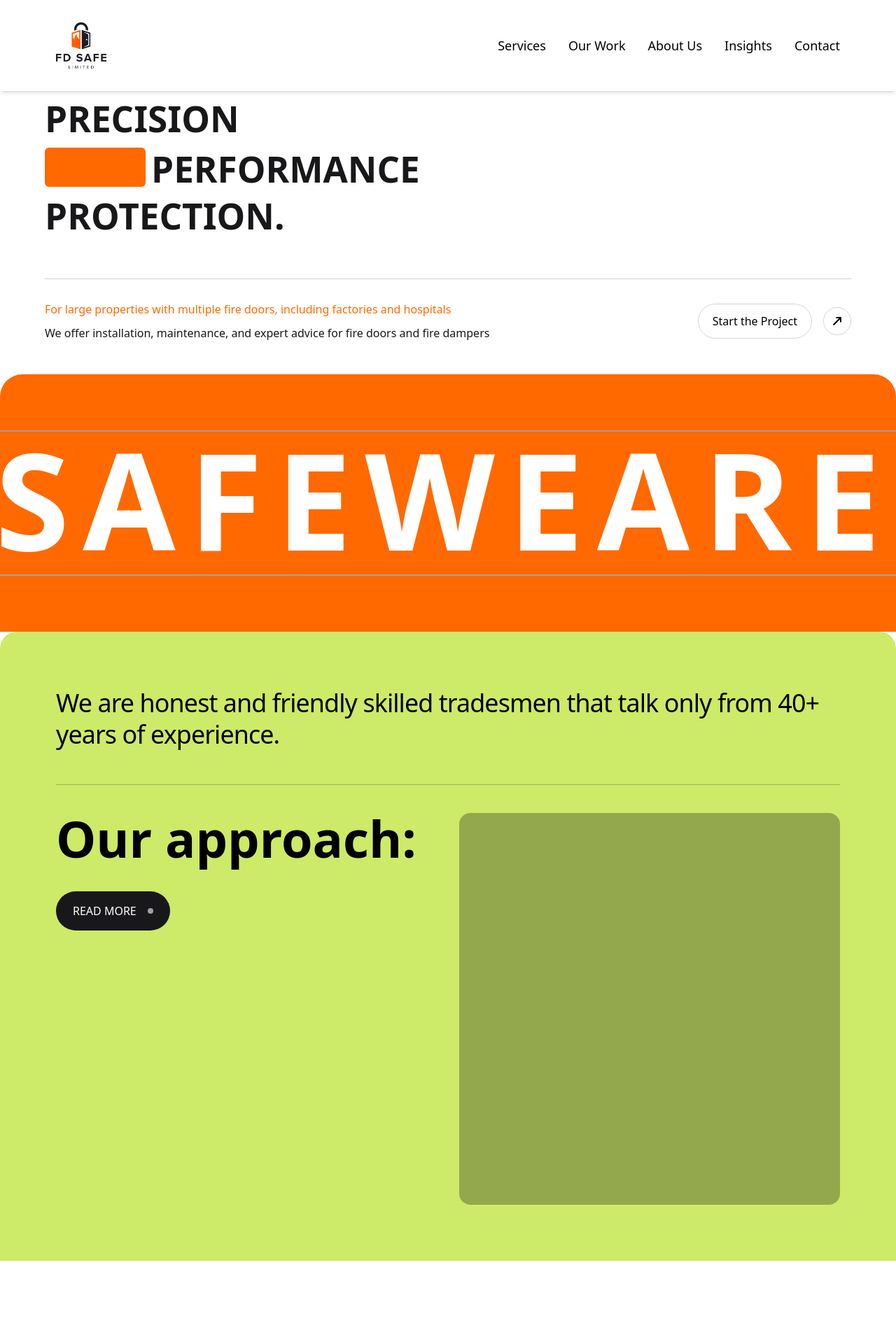
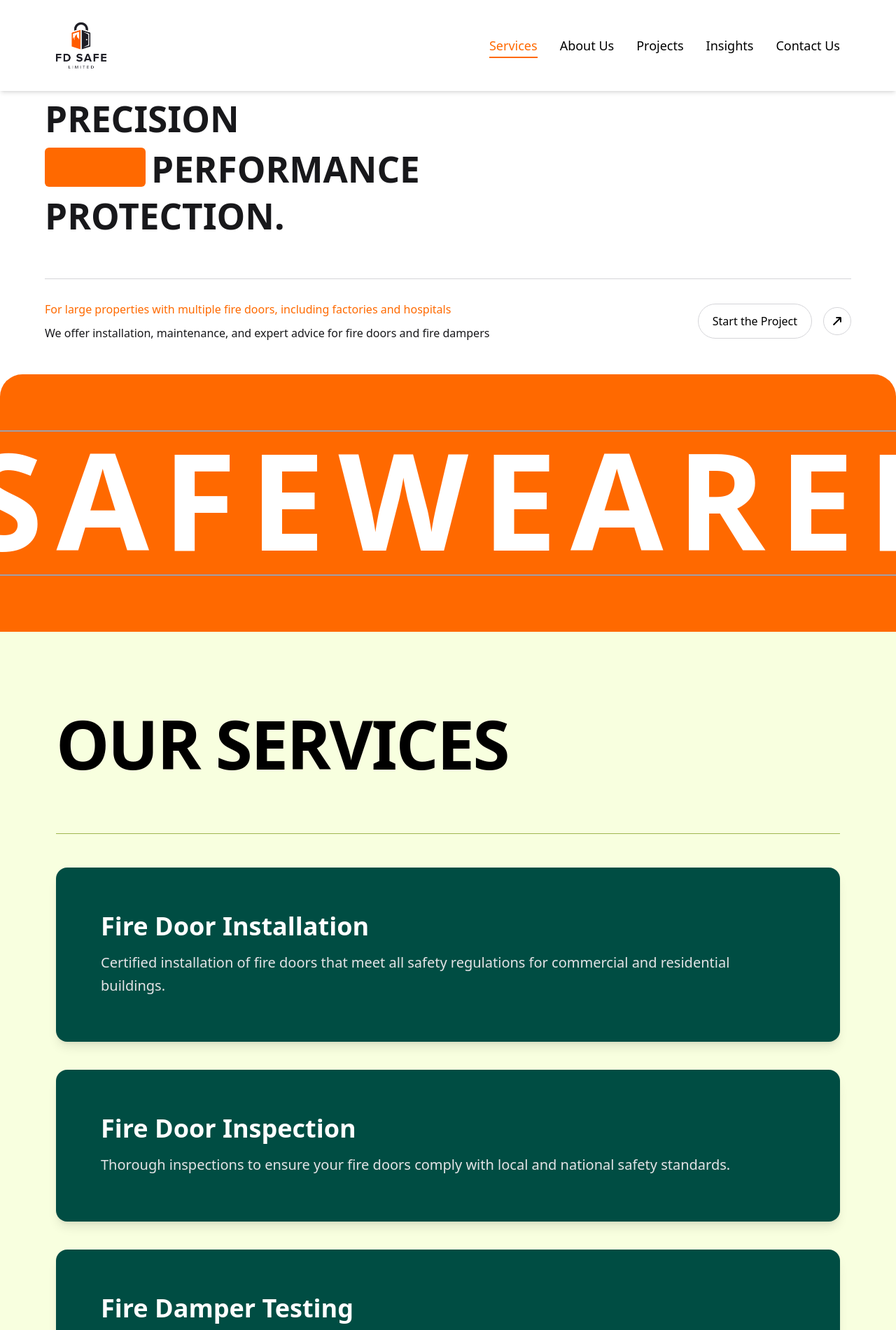
Before and after one commit to yupsang1719/fd-safe, a React (Vite) app: page / in a window 1280 px wide. Shown: the top 1901 px of the page at 70% size. Built offline with nearby package versions, Linux system fonts and the light colour scheme.

Commit message:
Feat: add about us page with routing and slide transition

```diff
--- a/package.json
+++ b/package.json
@@ -20,6 +20,7 @@
     "react": "^18.3.1",
     "react-dom": "^18.3.1",
     "react-icons": "^5.4.0",
+    "react-router-dom": "^7.5.1",
     "tailwindcss": "^4.0.3"
   },
   "devDependencies": {
--- a/src/App.jsx
+++ b/src/App.jsx
@@ -1,4 +1,7 @@
-import React from 'react'
+import React from 'react';
+import { BrowserRouter as Router, Routes, Route } from 'react-router-dom';
+
+// Home page sections
 import Navbar from './components/Navbar';
 import Landing from './components/Landing';
 import { Marquee } from './components/Marquee';
@@ -6,26 +9,43 @@ import Fdabout from './components/Fdabout';
 import Featured from './components/Featured';
 import Cards from './components/Cards';
 import { Fdfooter } from './components/Fdfooter';
+import Calltoaction from './components/Calltoaction';
+import Services from './components/services';
+
+// Extra pages
+import AboutUs from './pages/AboutUs';
+
+// Scroll
 import LocomotiveScroll from 'locomotive-scroll';
-import Calltoaction from './components/Calltoaction';
-import AshParticles from './components/AshParticles';
+// import AshParticles from './components/AshParticles';
 
+function Home() {
+  const locomotiveScroll = new LocomotiveScroll();
+
+  return (
+    <div className="w-full h-screen text-black scroll-smooth">
+      <Navbar />
+      <section id="home"><Landing /></section>
+      <Marquee />
+      <section id="services" className="scroll-mt-32"><Services /></section>
+      <section id="about-us" className="scroll-mt-32"><Fdabout /></section>
+      <section id="projects" className="scroll-mt-32"><Featured /></section>
+      <section id="insights" className="scroll-mt-32"><Cards /></section>
+      <Calltoaction />
+      <section id="contact-us" className="scroll-mt-32"><Fdfooter /></section>
+    </div>
+  );
+}
 
 function App() {
-  const locomotiveScroll = new LocomotiveScroll();
   return (
-    <div className="w-full h-scree text-black">
-        <Navbar />
-        <Landing />
-        <Marquee />
-        <Fdabout/>
-        <Featured/>
-        <Cards/>
-        <Calltoaction/>
-        <Fdfooter />
-        {/* <AshParticles /> */}
-    </div>
-  )
+    <Router>
+      <Routes>
+        <Route path="/" element={<Home />} />
+        <Route path="/about-us" element={<AboutUs />} />
+      </Routes>
+    </Router>
+  );
 }
 
-export default App
+export default App;
--- a/src/components/Fdabout.jsx
+++ b/src/components/Fdabout.jsx
@@ -1,45 +1,21 @@
 import { motion } from 'framer-motion';
 import React from 'react';
 
-function Fdabout() {
+const AboutUsDetails = () => {
   return (
-    <div className="w-full px-4 sm:px-8 md:px-14 lg:px-20 py-10 sm:py-14 md:py-20 bg-[#CDEA68] rounded-tl-3xl rounded-tr-3xl text-black">
+    <motion.div
+      initial={{ x: '100vw', opacity: 0 }}
+      animate={{ x: 0, opacity: 1 }}
+      exit={{ x: '-100vw', opacity: 0 }}
+      transition={{ duration: 0.6, ease: 'easeInOut' }}
+      className="min-h-screen px-6 py-20 md:px-20 bg-white text-black"
+    >
+      <h1 className="text-5xl font-bold mb-6">About FD Safe Doors</h1>
+      <p className="text-lg leading-relaxed">
+        With over 40 years of experience, FD Safe Doors has grown from a local fire door installer...
+      </p>
+    </motion.div>
+  );
+};
 
-      {/* Intro Text */}
-      <h1 className="text-[6vw] sm:text-[4.5vw] md:text-[3.5vw] lg:text-[2.8vw] leading-tight tracking-tight">
-        We are honest and friendly skilled tradesmen that talk only from 40+ years of experience.
-      </h1>
-
-      {/* Split Section */}
-      <div className="w-full flex flex-col md:flex-row gap-8 border-t pt-10 mt-12 border-[#9fb650]">
-
-        {/* Text + Button */}
-        <div className="w-full md:w-1/2">
-          <h1 className="text-3xl sm:text-5xl md:text-6xl lg:text-7xl font-semibold">
-            Our approach:
-          </h1>
-
-          <motion.button
-            initial={{ backgroundColor: "#18181b", color: "#ffffff" }}
-            whileHover={{ backgroundColor: "#ffffff", color: "#18181b" }}
-            transition={{ duration: 0.3 }}
-            className="flex items-center gap-3 sm:gap-4 uppercase px-6 py-3 sm:py-4 bg-zinc-900 rounded-full text-sm sm:text-base mt-6 sm:mt-8 md:mt-10"
-          >
-            Read More
-            <motion.div
-              initial={{ opacity: 1 }}
-              whileHover={{ opacity: 0 }}
-              transition={{ duration: 0.2 }}
-              className="w-2 h-2 bg-zinc-400 rounded-full"
-            ></motion.div>
-          </motion.button>
-        </div>
-
-        {/* Image or Placeholder */}
-        <div className="w-full md:w-1/2 h-60 sm:h-72 md:h-[55vh] lg:h-[70vh] bg-[#93a84d] rounded-2xl"></div>
-      </div>
-    </div>
-  );
-}
-
-export default Fdabout;
+export default AboutUsDetails;
--- a/src/components/Navbar.jsx
+++ b/src/components/Navbar.jsx
@@ -1,58 +1,95 @@
 import React, { useState } from "react";
-import { Menu, X } from "lucide-react"; // Ensure lucide-react is installed
+import { Menu, X } from "lucide-react";
+import { motion } from "framer-motion";
+import { useActiveSections } from "../hooks/useActiveSection";
+
+const menuItems = [
+  { label: "Services", id: "services" },
+  { label: "About Us", id: "about-us" },
+  { label: "Projects", id: "projects" },
+  { label: "Insights", id: "insights" },
+  { label: "Contact Us", id: "contact-us" }
+];
 
 function Navbar() {
-  const [isOpen, setIsOpen] = useState(false); // State for mobile menu
+  const [isOpen, setIsOpen] = useState(false);
+  const activeSections = useActiveSections(menuItems.map(item => item.id));
+
+  const scrollToSection = (id) => {
+    const el = document.getElementById(id);
+    if (el) {
+      el.scrollIntoView({ behavior: "smooth", block: "start" });
+      setIsOpen(false);
+    }
+  };
 
   return (
+    <>
       <nav className="fixed z-[999] w-full px-6 md:px-20 py-4 md:py-8 font-['Neue Montreal'] flex justify-between items-center bg-white shadow-md">
-      {/* Logo */}
         <div className="logo">
           <img src="logo/fd-safe-logo.png" alt="Company Logo" width="72" height="30" />
         </div>
 
         {/* Desktop Navigation */}
         <div className="hidden md:flex space-x-8">
-        {["Services", "Our Work", "About Us", "Insights", "Contact"].map((item, index) => (
+          {menuItems.map((item) => (
             <a
-            key={index}
-            href={`#${item.toLowerCase().replace(/\s+/g, "-")}`}
-            className="text-lg capitalize font-medium hover:text-gray-500 transition"
+              key={item.id}
+              onClick={() => scrollToSection(item.id)}
+              className={`relative cursor-pointer text-lg capitalize font-medium transition ${
+                activeSections.includes(item.id) ? "text-orange-500" : "text-black"
+              }`}
             >
-            {item}
+              {item.label}
+              {activeSections.includes(item.id) && (
+                <motion.div
+                  layoutId="underline"
+                  className="absolute -bottom-1 left-0 h-[2px] bg-orange-500"
+                  style={{ width: "100%" }}
+                  transition={{ type: "spring", stiffness: 500, damping: 30 }}
+                />
+              )}
             </a>
           ))}
         </div>
 
-      {/* Mobile Menu Button (Hamburger / Close) */}
+        {/* Mobile Menu Button */}
         <button className="md:hidden z-[1001]" onClick={() => setIsOpen(!isOpen)}>
           {isOpen ? <X size={28} /> : <Menu size={28} />}
         </button>
+      </nav>
 
-      {/* Mobile Navigation Panel */}
+      {/* Backdrop Overlay */}
+      {isOpen && (
         <div
-        className={`fixed top-0 right-0 h-full w-64 bg-white shadow-lg transform ${
+          onClick={() => setIsOpen(false)}
+          className="fixed inset-0 bg-black/20 backdrop-blur-sm z-[998] md:hidden"
+        />
+      )}
+
+      {/* Mobile Menu Panel */}
+      <div
+        className={`fixed top-0 right-0 h-full w-64 bg-white shadow-lg z-[1000] transform ${
           isOpen ? "translate-x-0" : "translate-x-full"
-        } transition-transform md:hidden flex flex-col items-center py-10 space-y-6`}
+        } transition-transform duration-300 ease-in-out md:hidden flex flex-col items-center py-10 space-y-6`}
       >
-        {/* Close Button inside Menu */}
-        <button className="absolute top-4 right-6" onClick={() => setIsOpen(false)}>
-
+        <button className="absolute top-4 right-4" onClick={() => setIsOpen(false)}>
+          <X size={24} />
         </button>
 
-        {/* Menu Items */}
-        {["Services", "Our Work", "About Us", "Insights", "Contact"].map((item, index) => (
+        {menuItems.map((item) => (
           <a
-            key={index}
-            href={`#${item.toLowerCase().replace(/\s+/g, "-")}`}
-            className="text-lg capitalize font-medium hover:text-gray-500 transition"
-            onClick={() => setIsOpen(false)}
+            key={item.id}
+            onClick={() => scrollToSection(item.id)}
+            className={`cursor-pointer text-lg capitalize font-medium hover:text-gray-500 transition ${
+              activeSections.includes(item.id) ? "text-orange-500" : "text-black"
+            }`}
           >
-            {item}
+            {item.label}
           </a>
         ))}
       </div>
-    </nav>
+    </>
   );
 }
 
--- a/src/components/services.jsx
+++ b/src/components/services.jsx
@@ -0,0 +1,68 @@
+import React from 'react';
+import { motion } from 'framer-motion';
+
+const services = [
+  {
+    title: 'Fire Door Installation',
+    content: 'Certified installation of fire doors that meet all safety regulations for commercial and residential buildings.',
+  },
+  {
+    title: 'Fire Door Inspection',
+    content: 'Thorough inspections to ensure your fire doors comply with local and national safety standards.',
+  },
+  {
+    title: 'Fire Damper Testing',
+    content: 'Professional testing and documentation of fire and smoke dampers in HVAC systems.',
+  },
+  {
+    title: 'Maintenance & Repair',
+    content: 'Routine maintenance and emergency repair services for fire safety systems and access controls.',
+  },
+];
+
+const fadeIn = {
+  hidden: { opacity: 0, y: 30 },
+  show: (i) => ({
+    opacity: 1,
+    y: 0,
+    transition: { delay: i * 0.2, duration: 0.6, ease: 'easeOut' },
+  }),
+};
+
+const Services = () => {
+  return (
+    <section
+      id="services"
+      className="w-full min-h-screen bg-[#f8ffdf] text-black px-4 sm:px-8 md:px-20 py-16 sm:py-20 md:py-28 scroll-mt-32"
+    >
+      <div className="w-full border-b border-[#9fb650] pb-10 sm:pb-16 md:pb-20">
+        <h1 className="text-4xl sm:text-6xl md:text-8xl font-bold uppercase leading-none tracking-tight">
+          Our Services
+        </h1>
+      </div>
+
+      <div className="flex flex-col gap-10 mt-12">
+        {services.map((service, i) => (
+          <motion.div
+            key={i}
+            variants={fadeIn}
+            initial="hidden"
+            whileInView="show"
+            custom={i}
+            viewport={{ once: true, amount: 0.3 }}
+            whileHover={{ scale: 1.02, backgroundColor: '#003a32' }}
+            transition={{ type: 'spring', stiffness: 200, damping: 20 }}
+            className="w-full bg-[#004d43] text-white rounded-2xl p-8 sm:p-12 md:p-16 shadow-lg cursor-pointer"
+          >
+            <h2 className="text-3xl sm:text-4xl font-semibold mb-4">{service.title}</h2>
+            <p className="text-lg sm:text-xl font-light leading-relaxed text-zinc-200">
+              {service.content}
+            </p>
+          </motion.div>
+        ))}
+      </div>
+    </section>
+  );
+};
+
+export default Services;
--- /dev/null
+++ b/src/hooks/useActiveSection.js
@@ -0,0 +1,34 @@
+import { useEffect, useState } from 'react';
+
+export const useActiveSections = (sectionIds, threshold = 0.5) => {
+  const [activeSections, setActiveSections] = useState([]);
+
+  useEffect(() => {
+    const observer = new IntersectionObserver(
+      (entries) => {
+        const visible = entries
+          .filter(entry => entry.isIntersecting)
+          .map(entry => entry.target.id);
+        setActiveSections(visible);
+      },
+      {
+        threshold,
+        rootMargin: "-80px 0px 0px 0px", // compensate sticky nav height
+      }
+    );
+
+    sectionIds.forEach(id => {
+      const el = document.getElementById(id);
+      if (el) observer.observe(el);
+    });
+
+    return () => {
+      sectionIds.forEach(id => {
+        const el = document.getElementById(id);
+        if (el) observer.unobserve(el);
+      });
+    };
+  }, [sectionIds, threshold]);
+
+  return activeSections;
+};
--- /dev/null
+++ b/src/pages/AboutUs.jsx
@@ -0,0 +1,18 @@
+import React from 'react';
+
+const AboutUs = () => {
+  return (
+    <div className="min-h-screen px-6 py-20 md:px-20 bg-white text-black">
+      <h1 className="text-5xl font-bold mb-6">About FD Safe Doors</h1>
+      <p className="text-lg leading-relaxed mb-4">
+        With over 40 years of experience, FD Safe Doors has grown from a local fire door installer to a trusted expert serving commercial and residential spaces across the region...
+      </p>
+      <p className="text-lg leading-relaxed mb-4">
+        Our values are rooted in quality, honesty, and dedication. We take pride in hiring skilled tradespeople and delivering fire safety with precision...
+      </p>
+      {/* Add more sections like Our Mission, Our Team, Certifications, etc. */}
+    </div>
+  );
+};
+
+export default AboutUs;
```
Also changed, not shown: src/assets/img/fire-door-team.png (added), 1 other file (tests, documents, lock files or other folders). Lines whose indentation alone changed are shown as unchanged.
